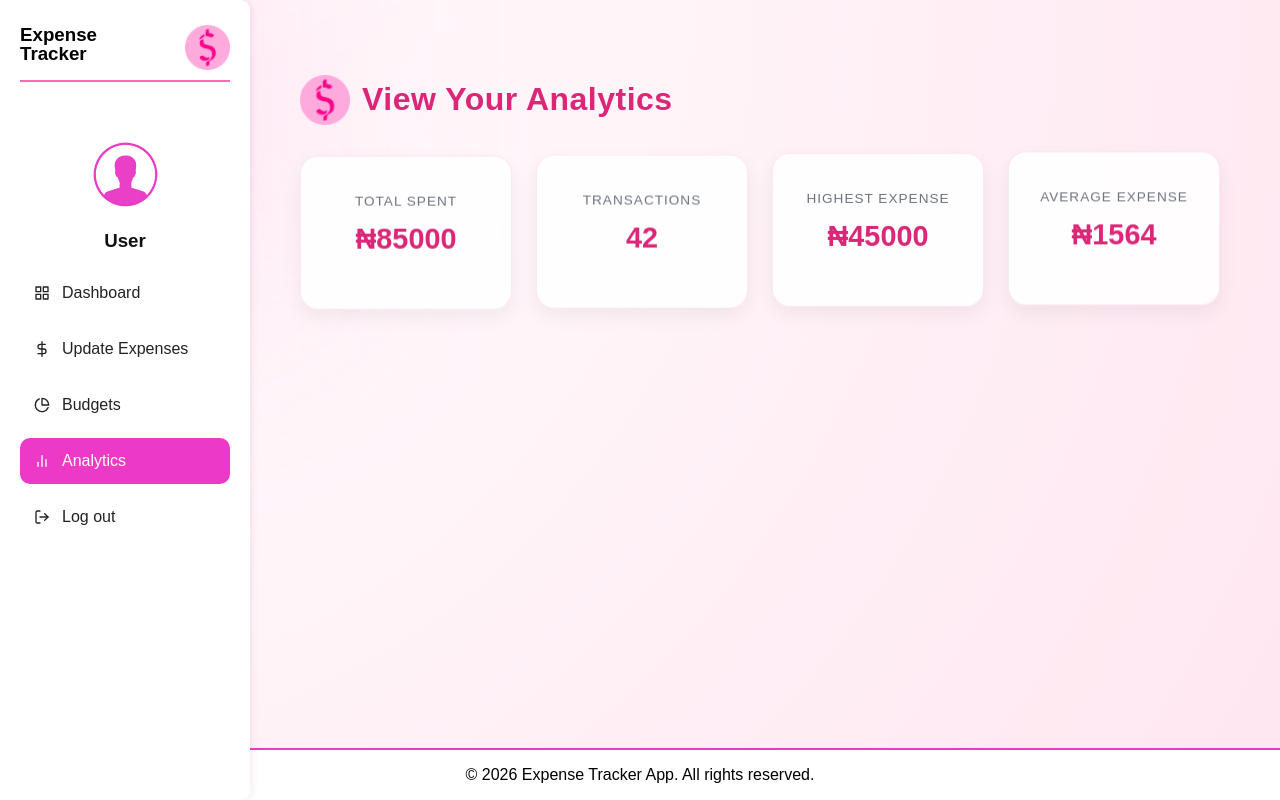
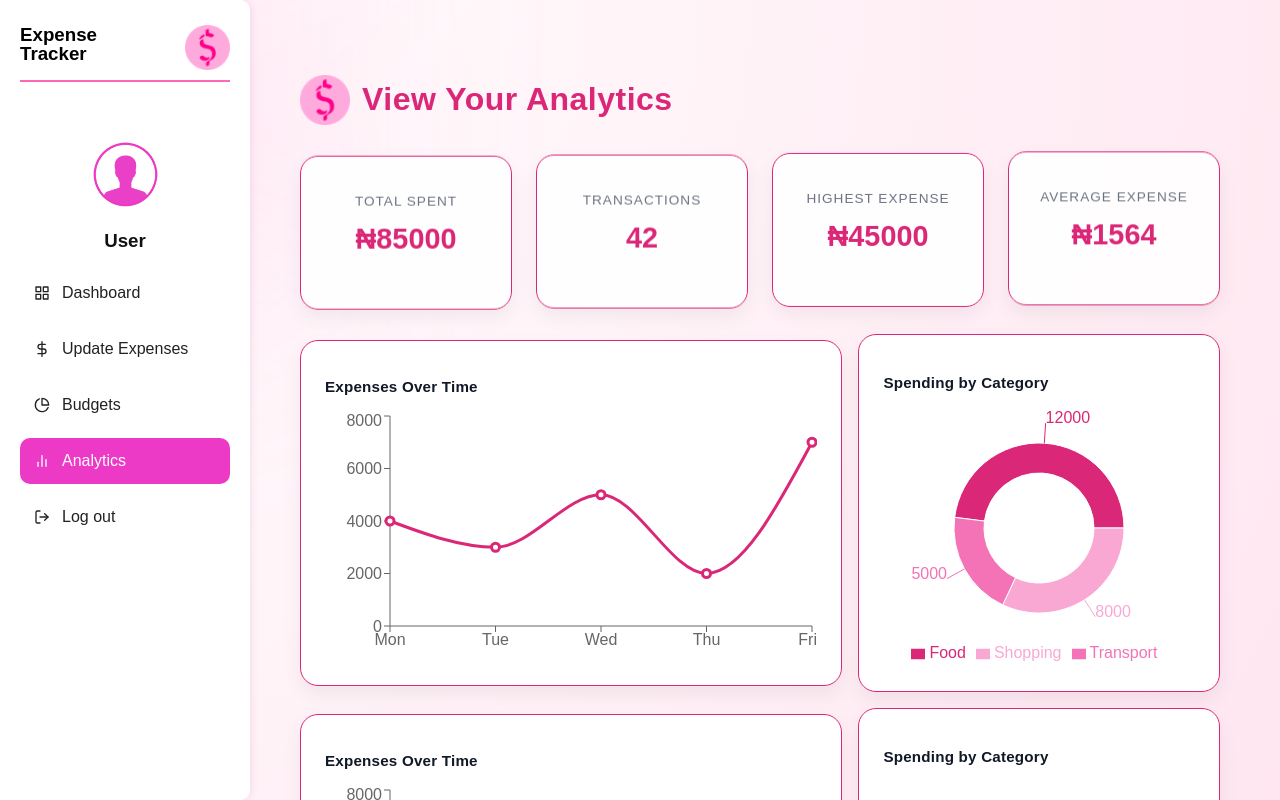
Before and after one commit to adeferanmi/Expense-Tracker, a Next.js app: page /analytics in a window 1280 px wide. Built offline with nearby package versions, Linux system fonts and the light colour scheme.

Commit message:
feat: create weekly and monthly insights charts

```diff
--- a/app/(dashboard)/analytics/analytics.module.css
+++ b/app/(dashboard)/analytics/analytics.module.css
@@ -21,7 +21,7 @@
 /* CARD */
 .analyticsCard {
   background: rgba(255, 255, 255, 0.9);
-  border: 1px solid rgba(219, 39, 119, 0.1);
+  border: 1px solid #db2777;
   backdrop-filter: blur(10px);
   padding: 1.5rem;
   border-radius: 18px;
@@ -115,3 +115,12 @@
 .analyticsCard:active {
   transform: scale(0.98);
 }
+
+.analyticsCharts {
+  display: grid;
+  grid-template-columns: 1.5fr 1fr;
+  gap: 1rem;
+  margin-top: 1.5rem;
+  min-height: 400px;
+  align-items: center;
+}
--- a/app/(dashboard)/analytics/page.tsx
+++ b/app/(dashboard)/analytics/page.tsx
@@ -2,6 +2,8 @@
 import Navbar from "@/components/Navbar";
 import styles from "./analytics.module.css";
 import Image from "next/image";
+import SpendingLineChart from "@/components/update-expenses/analytics/SpendingLineChart";
+import CategoryPieChart from "@/components/update-expenses/analytics/CategoryPieChart";
 
 export default function Analytics(){
     const analytics = {
@@ -23,6 +25,32 @@ export default function Analytics(){
       { month: "May", total: 25000 },
     ],
   };
+    const weeklySpendingOverTime = [
+        { date: "Mon", amount: 4000 },
+        { date: "Tue", amount: 3000 },
+        { date: "Wed", amount: 5000 },
+        { date: "Thu", amount: 2000 },
+        { date: "Fri", amount: 7000 },
+    ];
+    const monthlySpendingOverTime = [
+        { date: "Jan", amount: 4000 },
+        { date: "Feb", amount: 3000 },
+        { date: "March", amount: 5000 },
+        { date: "Apr", amount: 2000 },
+        { date: "May", amount: 7000 },
+    ];
+
+    const weeklyCategoryData = [
+        { name: "Food", value: 12000 },
+        { name: "Transport", value: 5000 },
+        { name: "Shopping", value: 8000 },
+    ];
+    const monthlyCategoryData = [
+        { name: "Food", value: 40000 },
+        { name: "Transport", value: 25000 },
+        { name: "Shopping", value: 80000 },
+    ];
+
     return(
         <main className="main-content">
 
@@ -55,6 +83,13 @@ export default function Analytics(){
                 <p>₦{analytics.averageExpense}</p>
                 </div>
             </section>
+
+            <div className={styles.analyticsCharts}>
+                <SpendingLineChart data={weeklySpendingOverTime}/>
+                <CategoryPieChart data={weeklyCategoryData} />
+                <SpendingLineChart data={monthlySpendingOverTime}/>
+                <CategoryPieChart data={monthlyCategoryData} />
+            </div>
         </main>
     );
 }
--- /dev/null
+++ b/components/update-expenses/analytics/CategoryPieChart.tsx
@@ -0,0 +1,40 @@
+"use client";
+
+import { PieChart, Pie, Cell, Tooltip, ResponsiveContainer, Legend } from "recharts";
+import styles from "./SpendingLineChart.module.css";
+
+type Props = {
+  data: { name: string; value: number }[];
+};
+
+const COLORS = ["#db2777", "#f472b6", "#f9a8d4", "#be185d"];
+
+export default function CategoryPieChart({ data }: Props) {
+  return (
+    <div className={styles.chartCard}>
+      <h3 className={styles.chartTitle}>Spending by Category</h3>
+
+      <ResponsiveContainer width="100%" height={260}>
+        <PieChart>
+          <Pie
+            data={data}
+            dataKey="value"
+            nameKey="name"
+            outerRadius={85}
+            innerRadius={55}   // 👈 makes it a donut (more modern)
+            label
+          >
+            {data.map((_, index) => (
+              <Cell key={index} fill={COLORS[index % COLORS.length]} />
+            ))}
+          </Pie>
+
+          {/* ALWAYS visible labels (fixes your issue) */}
+          <Legend />
+
+          <Tooltip />
+        </PieChart>
+      </ResponsiveContainer>
+    </div>
+  );
+}
--- /dev/null
+++ b/components/update-expenses/analytics/SpendingLineChart.module.css
@@ -0,0 +1,29 @@
+
+/* ===== CARD (clean + white only) ===== */
+.chartCard {
+  background: #ffffff;
+  border-radius: 18px;
+  border: 1px #db2777 solid;
+
+  padding: 1.5rem;
+
+  box-shadow: 0 8px 20px rgba(0, 0, 0, 0.06);
+
+  transition: all 0.25s ease;
+}
+
+/* better hover (clean, not floaty) */
+.chartCard:hover {
+  transform: translateY(-4px);
+  border-color: rgba(219, 39, 119, 0.08);
+  box-shadow: 0 12px 28px rgba(219, 39, 119, 0.12);
+}
+
+/* title (make it pop more like you wanted) */
+.chartTitle {
+  font-size: 0.95rem;
+  font-weight: 700;
+  color: #111827;
+  margin-bottom: 1rem;
+  letter-spacing: 0.2px;
+}
--- /dev/null
+++ b/components/update-expenses/analytics/SpendingLineChart.tsx
@@ -0,0 +1,39 @@
+"use client";
+
+import {
+  LineChart,
+  Line,
+  XAxis,
+  YAxis,
+  Tooltip,
+  ResponsiveContainer,
+} from "recharts";
+
+import styles from "./SpendingLineChart.module.css";
+
+type Props = {
+  data: { date: string; amount: number }[];
+};
+
+export default function SpendingLineChart({ data }: Props) {
+  return (
+    <div className={styles.chartCard}>
+      <h2 className={styles.chartTitle}>Expenses Over Time</h2>
+
+      <ResponsiveContainer width="100%" height={250}>
+        <LineChart data={data}>
+          <XAxis dataKey="date" />
+          <YAxis />
+          <Tooltip />
+          <Line
+            type="monotone"
+            dataKey="amount"
+            stroke="#db2777"
+            strokeWidth={3}
+            dot={{ r: 4 }}
+          />
+        </LineChart>
+      </ResponsiveContainer>
+    </div>
+  );
+}
```
